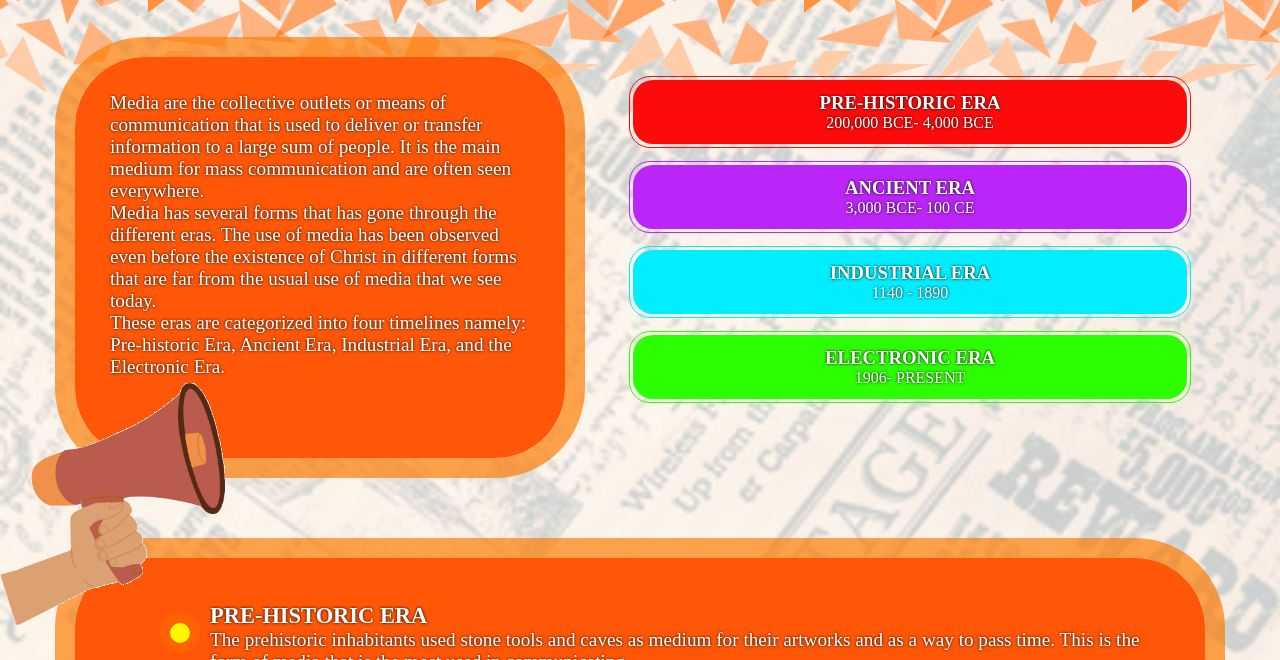
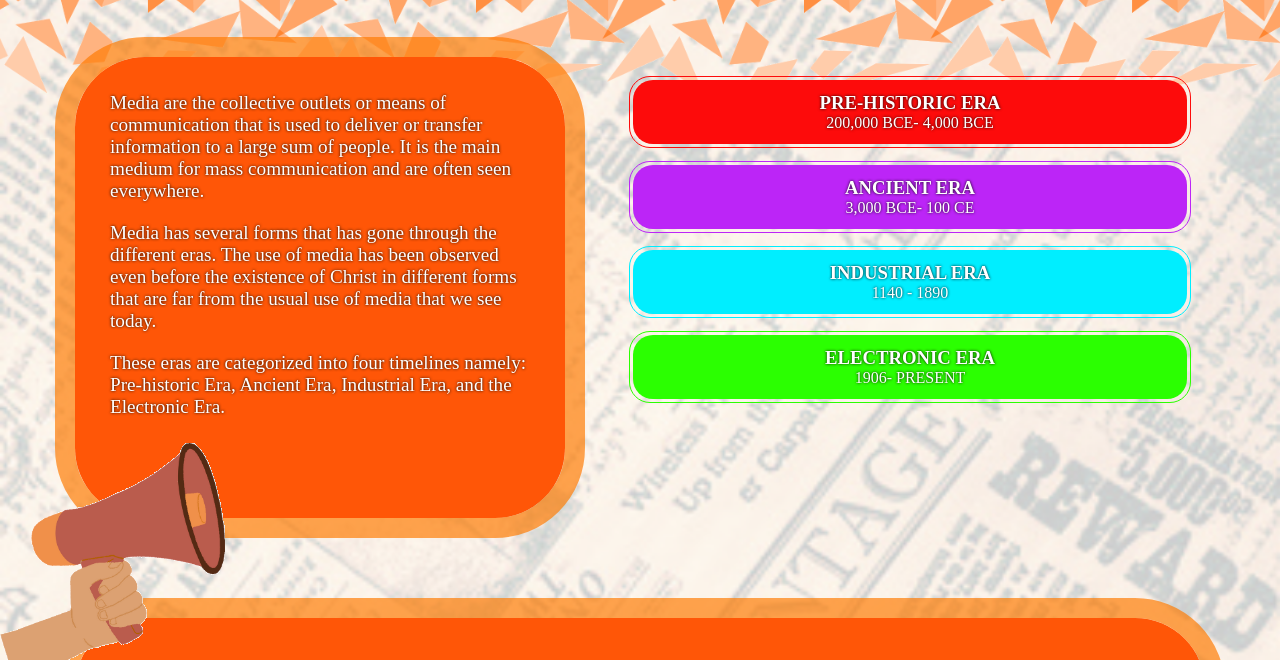
Before and after one commit to VinceSuela/STI-iLS-MIL, a plain HTML site: page index.html in a window 1280 px wide. Shown: the part 102-762 px from the top of the page. Drawn offline with Linux system fonts and the light colour scheme.

Commit message:
style fix

```diff
--- a/index.html
+++ b/index.html
@@ -4,7 +4,7 @@
 
         <meta charset="utf-8" />
         <meta name="viewport" content="width=device-width, initial-scale=1" />
-        <title>iLS</title>
+        <title>iLS in MIL</title>
         <link rel="stylesheet" href="style.css" />
     </header>
     <body>
@@ -16,6 +16,7 @@
 
                 <div class="container">
                     <div style="padding-bottom: 80px;" class="content-card">
+                        <div class="intro">
                             <p>
                                 Media are the collective outlets or means of communication that is used to deliver or transfer information to a large sum of people.  It is the main medium for mass communication and are often seen everywhere.
                             </p>
@@ -25,6 +26,7 @@
                             <p>
                                 These eras are categorized into four timelines namely: Pre-historic Era, Ancient Era, Industrial Era, and the Electronic Era.
                             </p>
+                        </div>
                     </div>
                     <div id="timeline" >
                         <a target="_blank" href="https://en.wikipedia.org/wiki/Prehistory">
--- a/style.css
+++ b/style.css
@@ -61,6 +61,9 @@ text-decoration: none;
     outline: 20px solid #ff7b00ad;
 }
 
+.intro p {
+    margin-bottom: 20px;
+}
 
 
 #timeline {
```
Lines whose indentation alone changed are shown as unchanged.
